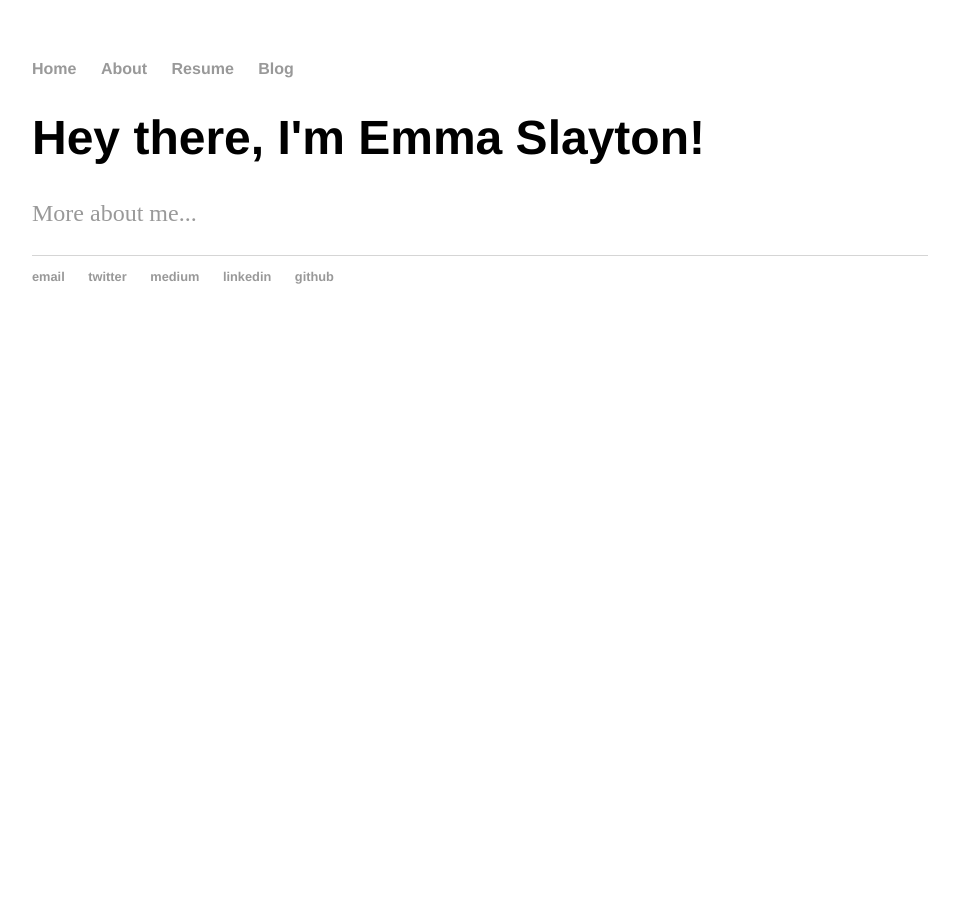
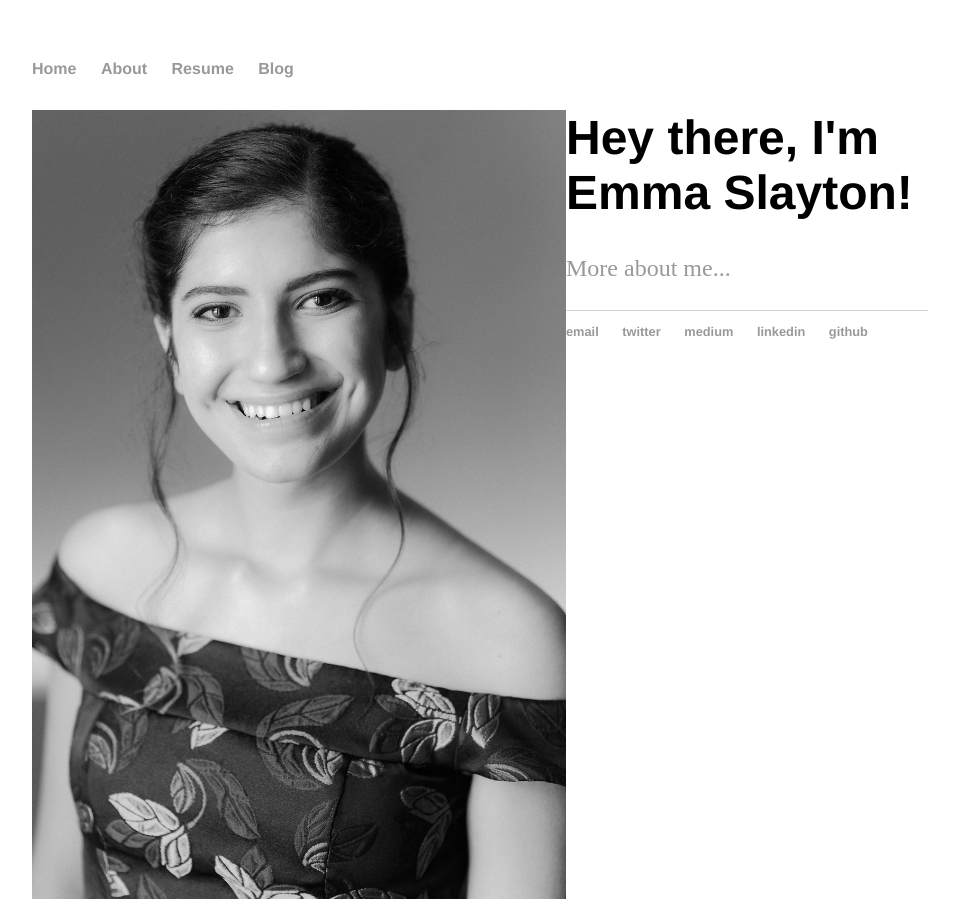
Before and after one commit to emmaslayton/emmaslayton.github.io, a Jekyll site: the page built from index.html, in a window 1280 px wide. Shown: the whole page, without its empty margins (160-1119 px from the left). Built offline with Jekyll 4.4.1, drawn with Linux system fonts in a browser that asks for light colours.

Commit message:
Update index.html

```diff
--- a/index.html
+++ b/index.html
@@ -3,6 +3,7 @@ layout: default
 title: Emma Slayton
 ---
 <div class="blurb">
-	<h1>Hey there, I'm Emma Slayton!</h1>
+	<p> <IMG SRC="/files/EmmaSlaytonHeadshot.PNG" ALIGN="Left"> </p> <h1>Hey there, I'm Emma Slayton!</h1>
+
 	<p><a href="/about">More about me...</a></p>
 </div><!-- /.blurb -->
```
